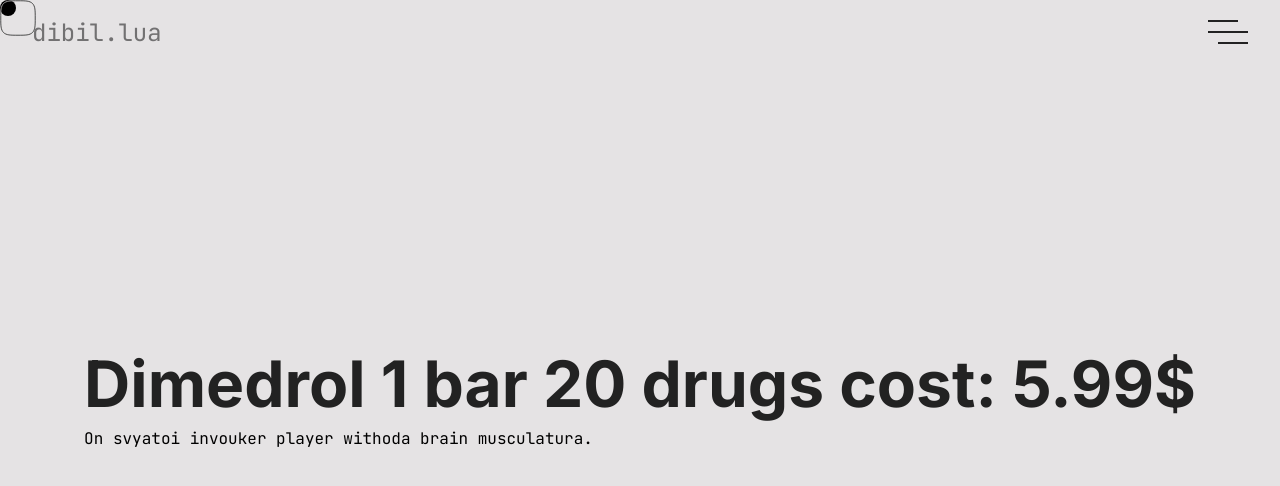
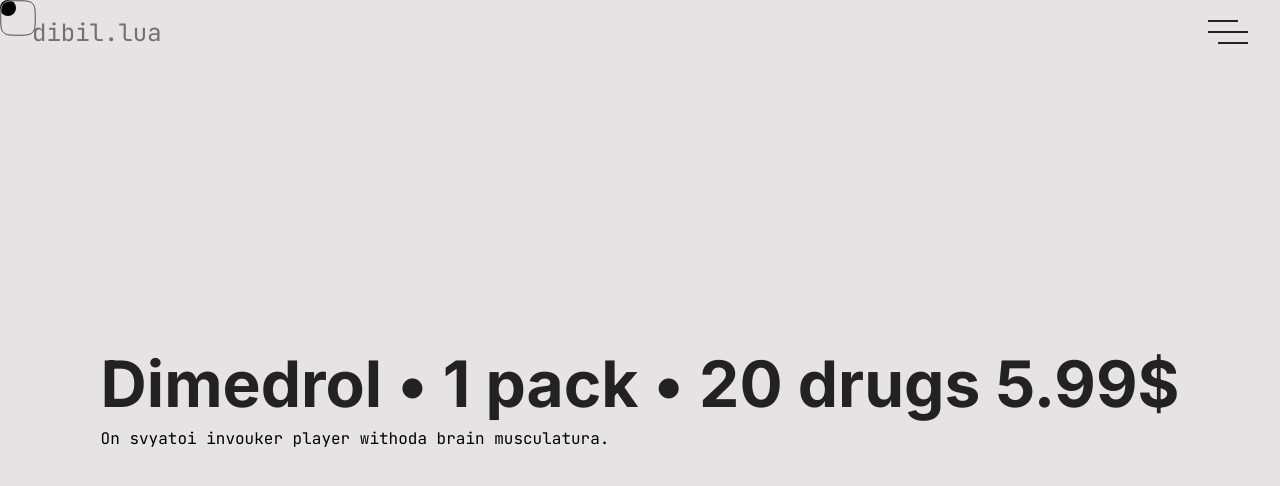
Before and after one commit to xkudive/magnet-hover, a plain HTML site: page index.html in a window 1280 px wide. Drawn offline with nearby package versions, Linux system fonts and the light colour scheme; some packages are replaced by stand-ins of ours; a script that the page names is missing.

Commit message:
Update index.html

```diff
--- a/index.html
+++ b/index.html
@@ -62,9 +62,9 @@
 		<div class="h1">
 			<h1>
 				<span>Dimedrol</span>
-				<span>1 bar</span>
-				<span>20 drugs</span>
-				<span>cost: 5.99$</span>
+				<span>• 1 pack</span>
+				<span>• 20 drugs</span>
+				<span>5.99$</span>
 			</h1>
 			<p>On svyatoi invouker player withoda brain musculatura.</p>
 		</div>
```
